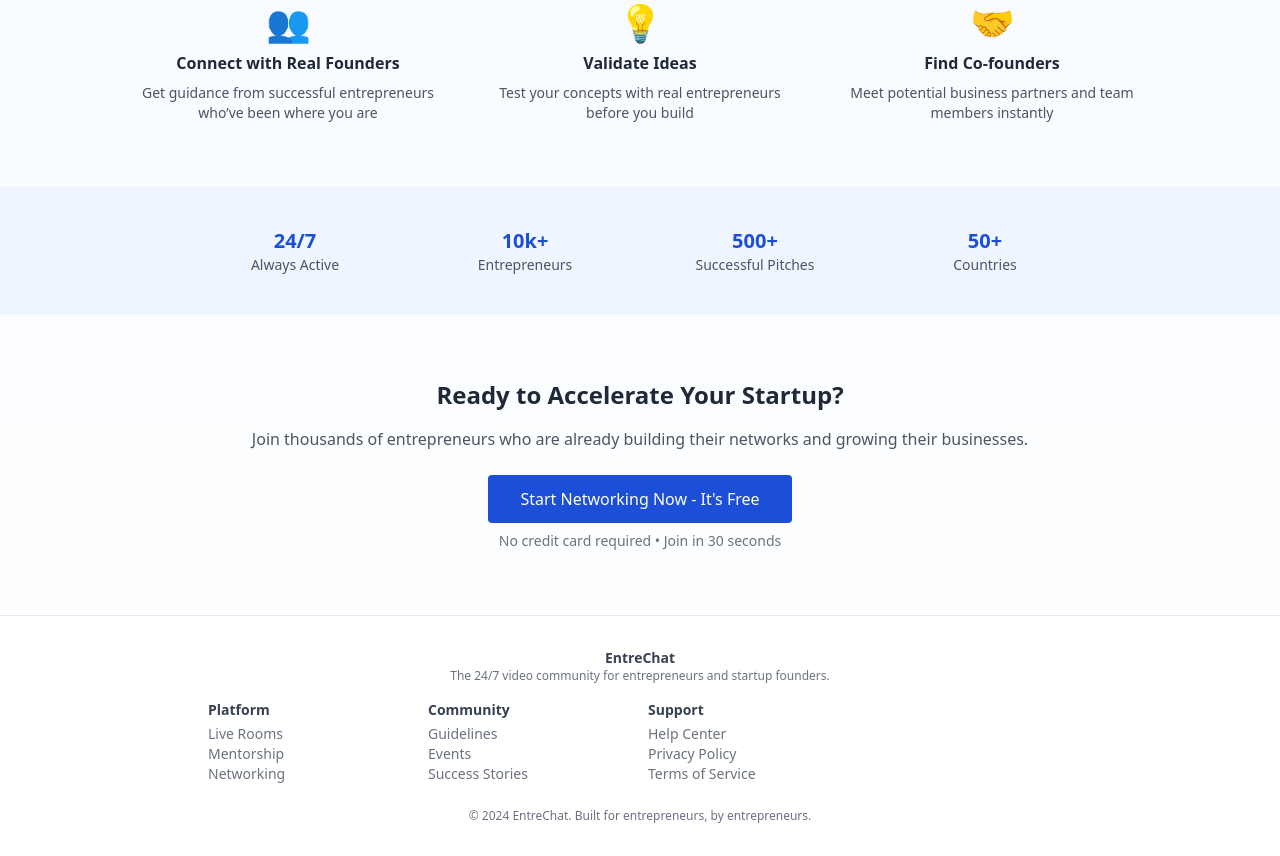
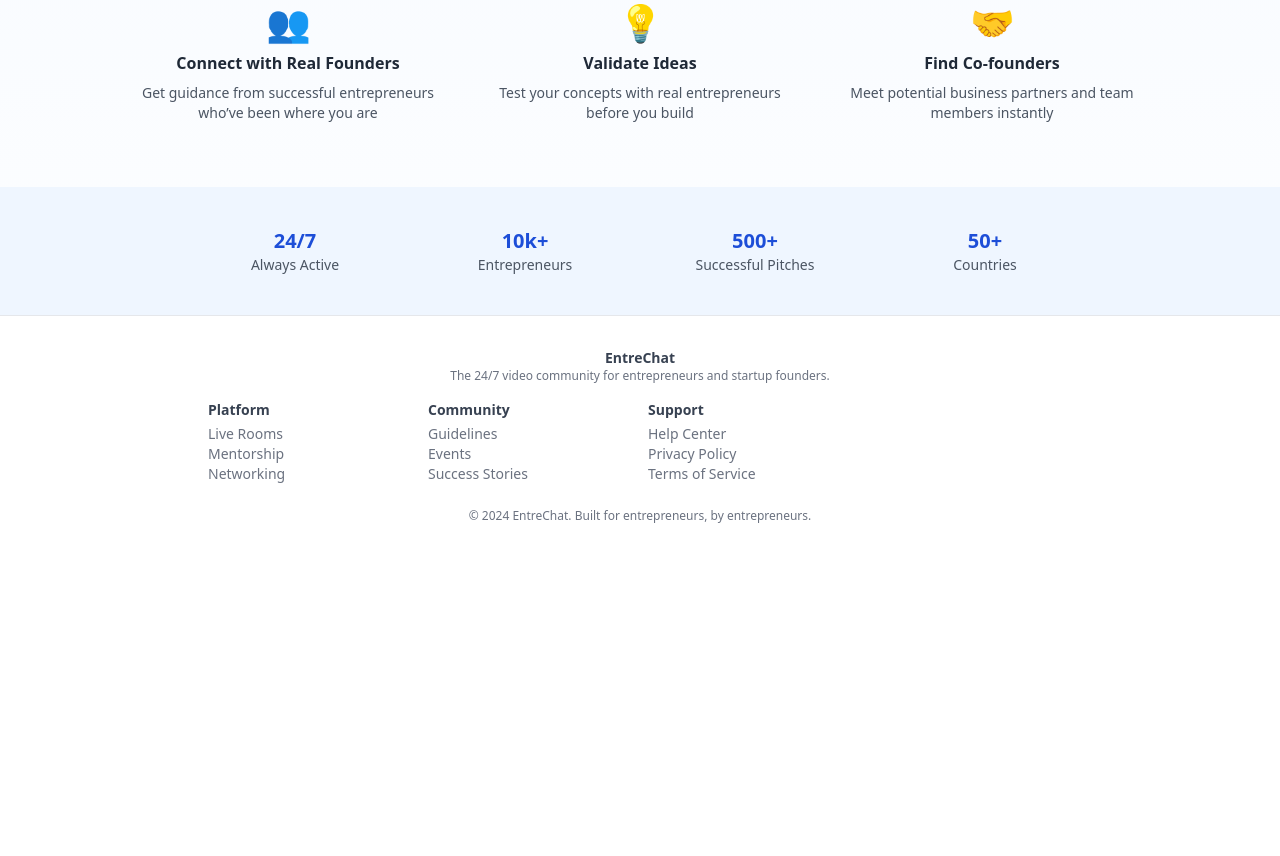
Before and after one commit to basillll70128/entrpenuer-hub, a plain HTML site: page index.html in a window 1280 px wide. Shown: the part 981-1837 px from the top of the page. After the commit the page ends 1537 px from the top, so only its background shows below. Drawn offline with nearby package versions, Linux system fonts and the light colour scheme.

Commit message:
Update index.html

```diff
--- a/index.html
+++ b/index.html
@@ -84,15 +84,6 @@
       </div>
     </div>
   </section>
-
-  <!-- CTA -->
-  <section class="py-16 px-4 text-center">
-    <h3 class="text-2xl font-semibold mb-4">Ready to Accelerate Your Startup?</h3>
-    <p class="text-gray-600 mb-6">Join thousands of entrepreneurs who are already building their networks and growing their businesses.</p>
-    <button class="bg-blue-700 text-white px-8 py-3 rounded hover:bg-blue-800">Start Networking Now - It's Free</button>
-    <p class="text-sm text-gray-500 mt-2">No credit card required • Join in 30 seconds</p>
-  </section>
-
   <!-- Footer -->
   <footer class="bg-white text-center text-sm text-gray-500 py-8 border-t">
     <div class="mb-4">
```
